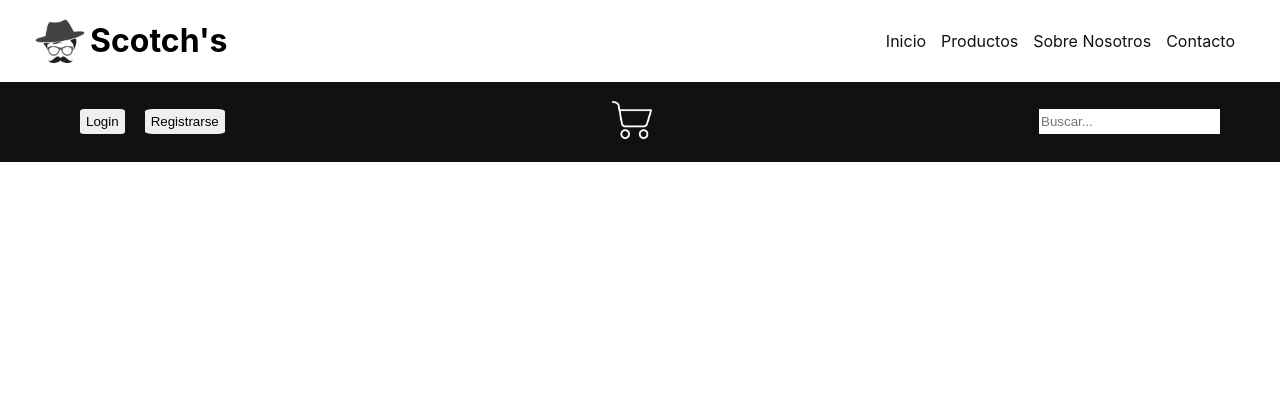
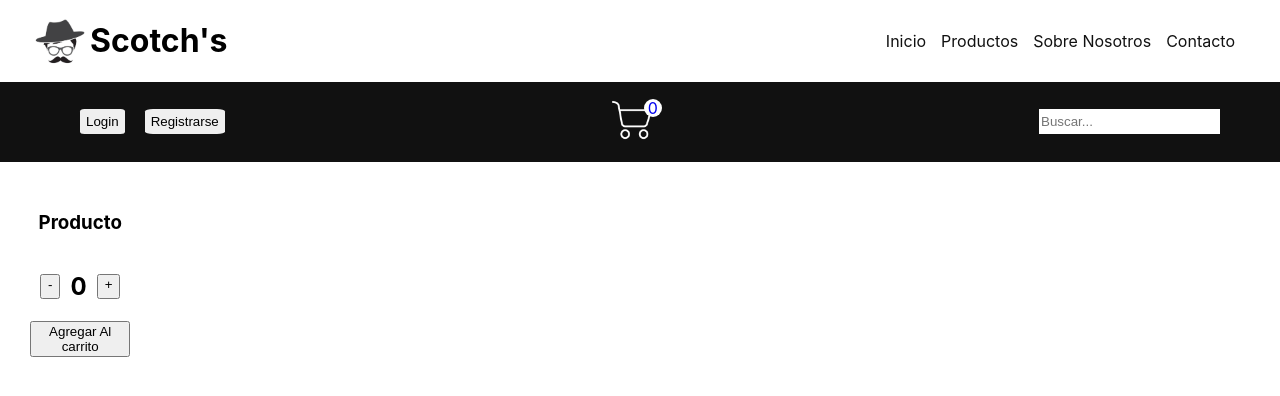
Before and after one commit to GabrielKraus/Scotchs, a React (Create React App) app: page / in a window 1280 px wide. Shown: the top 396 px of the page. Built offline with nearby package versions, Linux system fonts and the light colour scheme.

Commit message:
contador

```diff
--- a/src/App.js
+++ b/src/App.js
@@ -1,9 +1,11 @@
 import Header from "./components/header/header";
+import ItemCount from "./components/itemCount/itemCount";
 
 function App() {
   return (
     <div className="App">
       <Header />
+      <ItemCount />
     </div>
   );
 }
--- a/src/components/cart/cart.css
+++ /dev/null
@@ -1,4 +0,0 @@
-.carrito img{
-    width: 40px;
-    height: 40px;
-}
--- /dev/null
+++ b/src/components/cart/cartLogo/cart.css
@@ -0,0 +1,21 @@
+.carrito{
+    position: relative;
+}
+
+.carrito img{
+    width: 40px;
+    height: 40px;
+}
+
+.cartNumber{
+    position: absolute;
+    background-color: #fff;
+    width: 18px;
+    height: 18px;
+    display: flex;
+    justify-content: center;
+    align-items: center;
+    border-radius: 100%;
+    top: -17px;
+    right: -10px;
+}
--- a/src/components/cart/cart.js
+++ b/src/components/cart/cartLogo/cart.js
@@ -1,11 +1,12 @@
 import './cart.css'
-import cart from '../../assets/cart.png'
+import cart from '../../../assets/cart.png'
 
 const Cart = () => {
 
     return (
         <div className='carrito'>
-            <img src={cart} alt='cart' />
+            <a href='#'><img src={cart} alt='cart' /><p className='cartNumber'>0</p></a>
+
         </div>
     )
 }
--- a/src/components/header/header.js
+++ b/src/components/header/header.js
@@ -1,8 +1,8 @@
 import './style.css'
 import logo from '../../assets/logo.png'
-import Cart from '../cart/cart'
+import Cart from '../cart/cartLogo/cart'
 
-const Header = () => {
+const Header = (props) => {
 
     return (
         <div className="header">
--- /dev/null
+++ b/src/components/itemCount/itemCount.css
@@ -0,0 +1,19 @@
+.product{
+    width: min-content;
+    padding: 30px;
+}
+.product h3{
+    display: flex;
+    justify-content: center;
+}
+.counter{
+    display: flex;
+    align-items: center;
+    justify-content: center;
+}
+
+.counter button{
+    margin: 10px;
+    height: 25px;
+    display: flex;
+}
--- /dev/null
+++ b/src/components/itemCount/itemCount.js
@@ -0,0 +1,38 @@
+import React, { Component } from "react";
+import './itemCount.css'
+
+
+class ItemCount extends Component {
+    constructor(props) {
+        super(props);
+        this.state = {
+            count: 0
+        }
+    }
+    increment = () => {
+        this.setState({ count: this.state.count + 1 })
+    }
+    decrement = () => {
+        this.setState({ count: this.state.count - 1 })
+    }
+    addBtn = () => {
+
+    }
+
+
+    render() {
+        return (
+            <div className="product">
+                <h3>Producto</h3>
+                <div className="counter">
+                    <button onClick={this.decrement}>-</button>
+                    <h2>{this.state.count}</h2>
+                    <button onClick={this.increment}>+</button>
+                </div>
+                <button>Agregar Al carrito</button>
+            </div>
+        )
+    }
+}
+
+export default ItemCount
```
